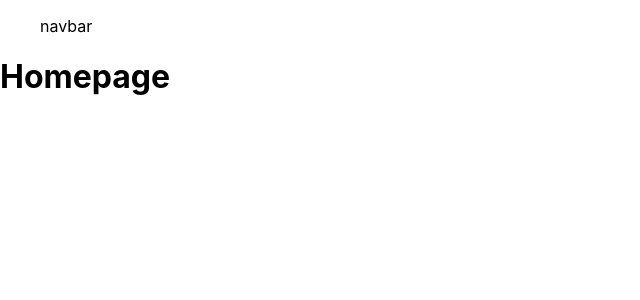
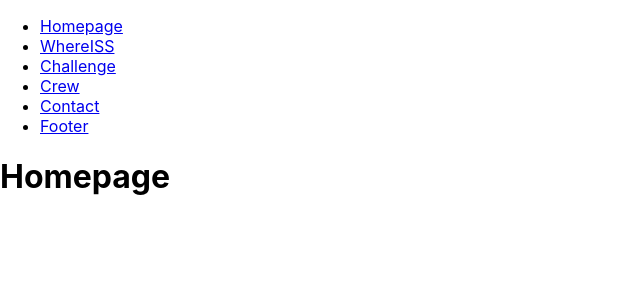
Before and after one commit to DeniseCorrea/ISSProject, a React (Create React App) app: page / in a window 1280 px wide. Shown: the top 300 px of the page, without its empty margins (0-640 px from the left). Built offline with nearby package versions, Linux system fonts and the light colour scheme.

Commit message:
adds NavLinks to Navbar

```diff
--- a/src/Navbar.js
+++ b/src/Navbar.js
@@ -1,8 +1,18 @@
 import React from 'react';
+import { NavLink } from 'react-router-dom';
+
 
 const Navbar = () => (
-
-    <ul>navbar</ul>
+    <nav>
+        <ul>
+            <li><NavLink exact to="/Homepage" activeClassName="selected">Homepage</NavLink></li>
+            <li><NavLink exact to="/WhereISS" activeClassName="selected">WhereISS</NavLink></li>
+            <li><NavLink exact to="/Challenge" activeClassName="selected">Challenge</NavLink></li>
+            <li><NavLink exact to="/Crew" activeClassName="selected">Crew</NavLink></li>
+            <li><NavLink exact to="/Contact" activeClassName="selected">Contact</NavLink></li>
+            <li><NavLink exact to="/Footer" activeClassName="selected">Footer</NavLink></li>
+        </ul>
+    </nav>
 );
 
 
```
